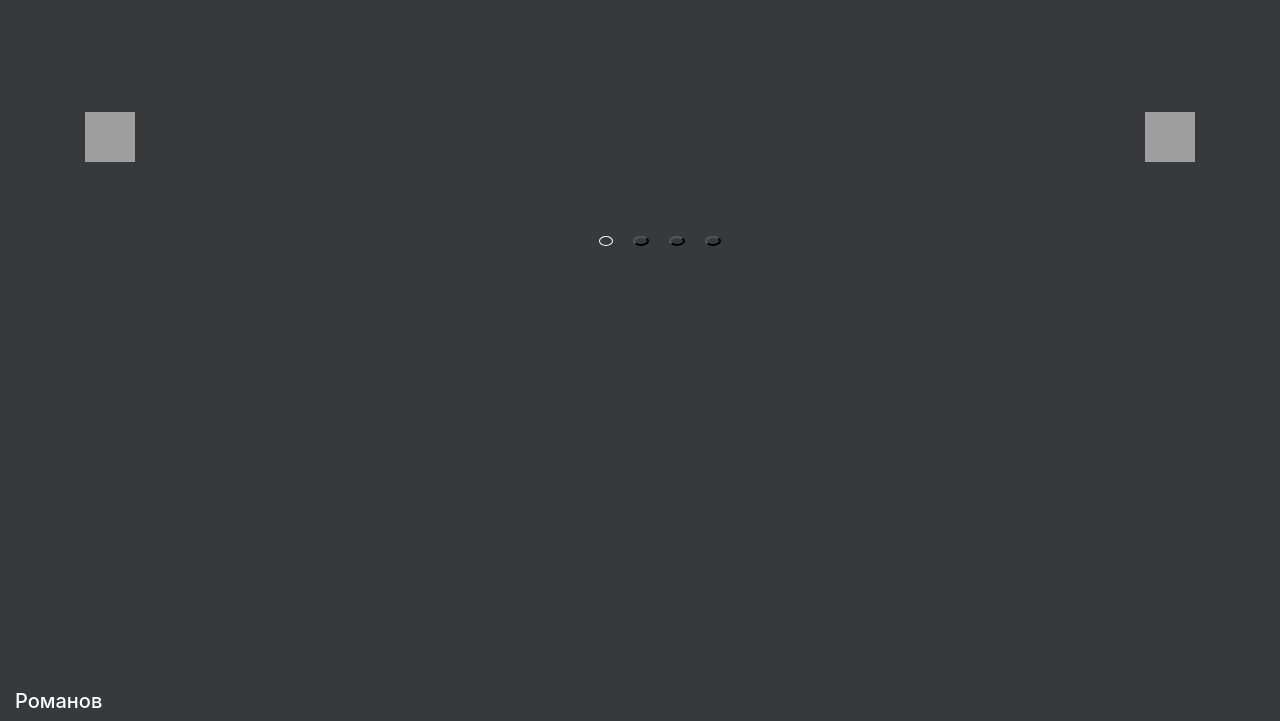
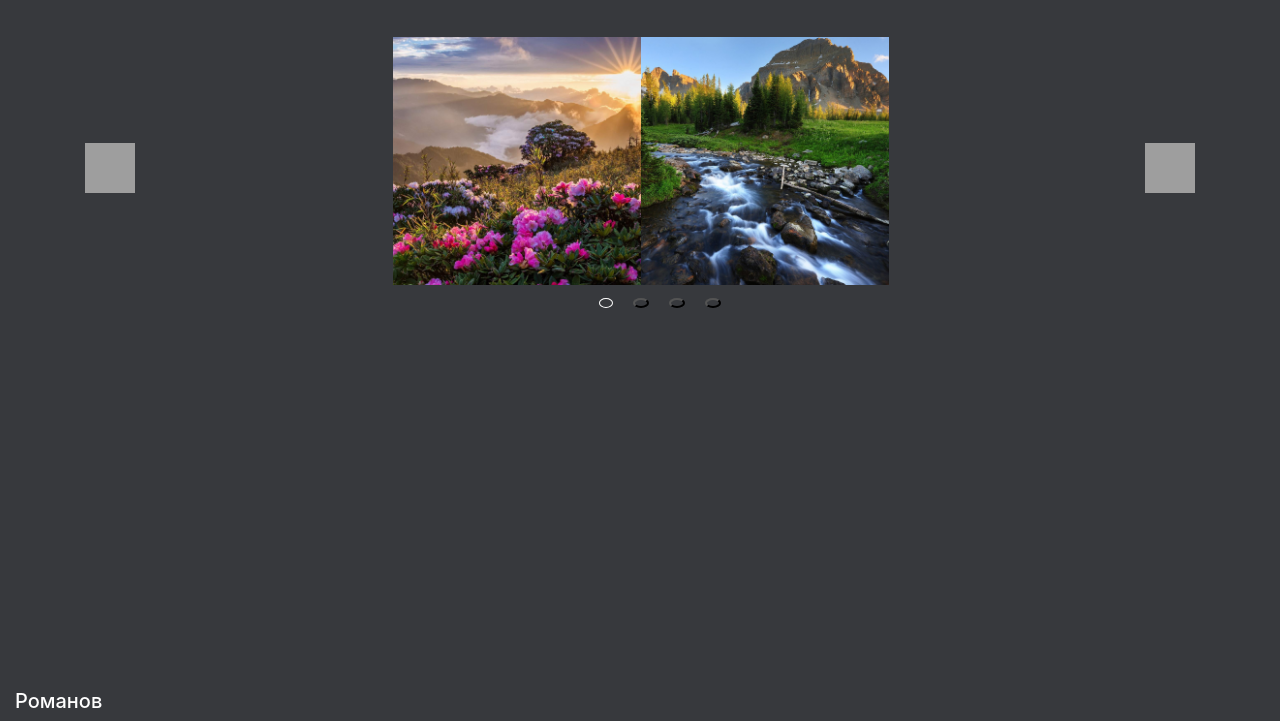
Before and after one commit to Romanov888/web7, a plain HTML site: page index.html in a window 1280 px wide. Shown: the part 79-800 px from the top of the page. Drawn offline with nearby package versions, Linux system fonts and the light colour scheme; grey boxes are pictures that could not be loaded.

Commit message:
Update index.html

```diff
--- a/index.html
+++ b/index.html
@@ -38,10 +38,10 @@
         <img class="img-fluid" src=""/>
           </div>
           <div class="slider__item">
-        <img class="img-fluid" src=""/>
+        <img class="img-fluid" src="1.jpg"/>
     </div>
         <div class="slider__item">
-        <img class="img-fluid" src=""/>
+        <img class="img-fluid" src="2.jpg"/>
     </div>
         <div class="slider__item">
         <img class="img-fluid" src=""/>
```
